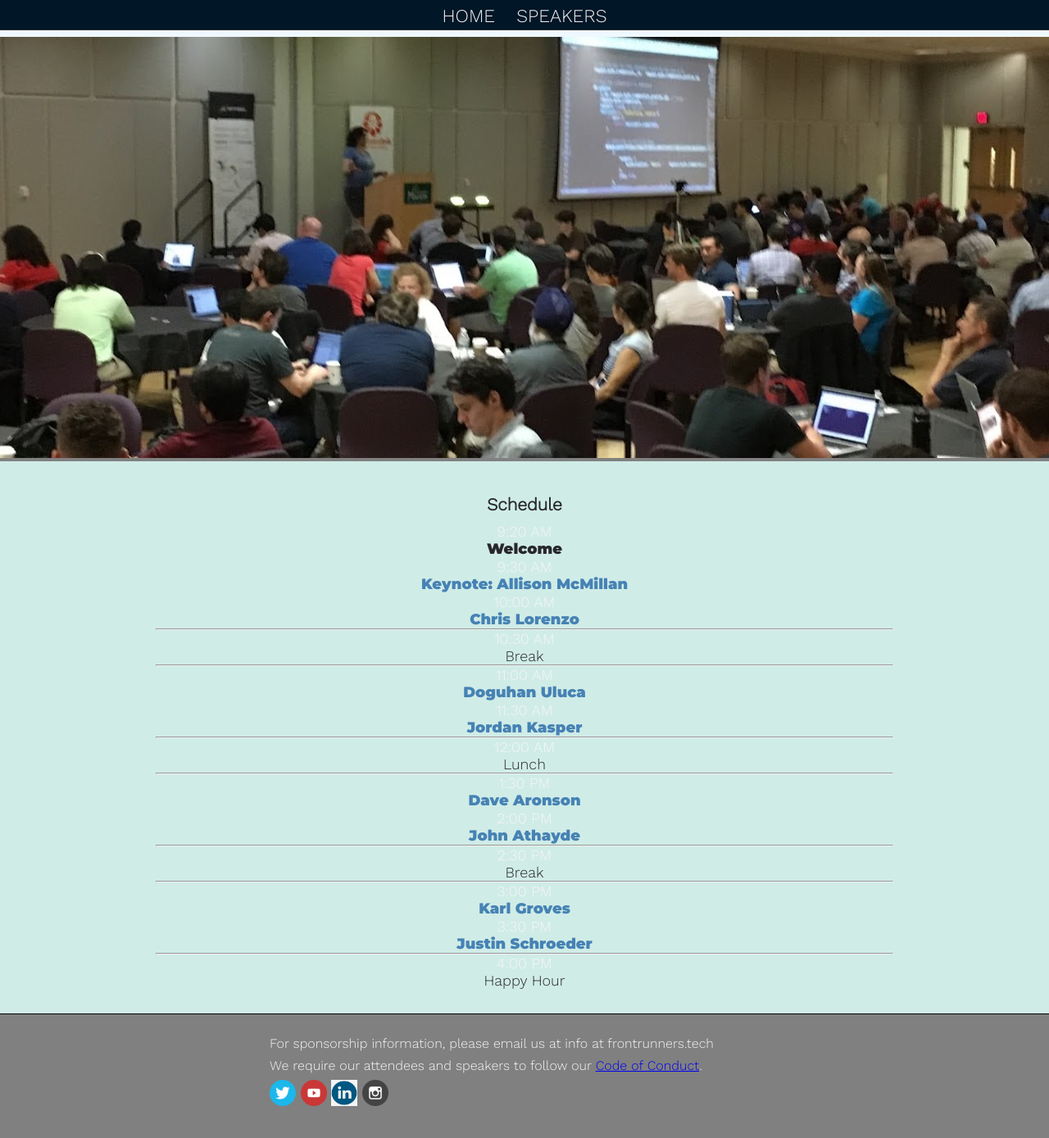
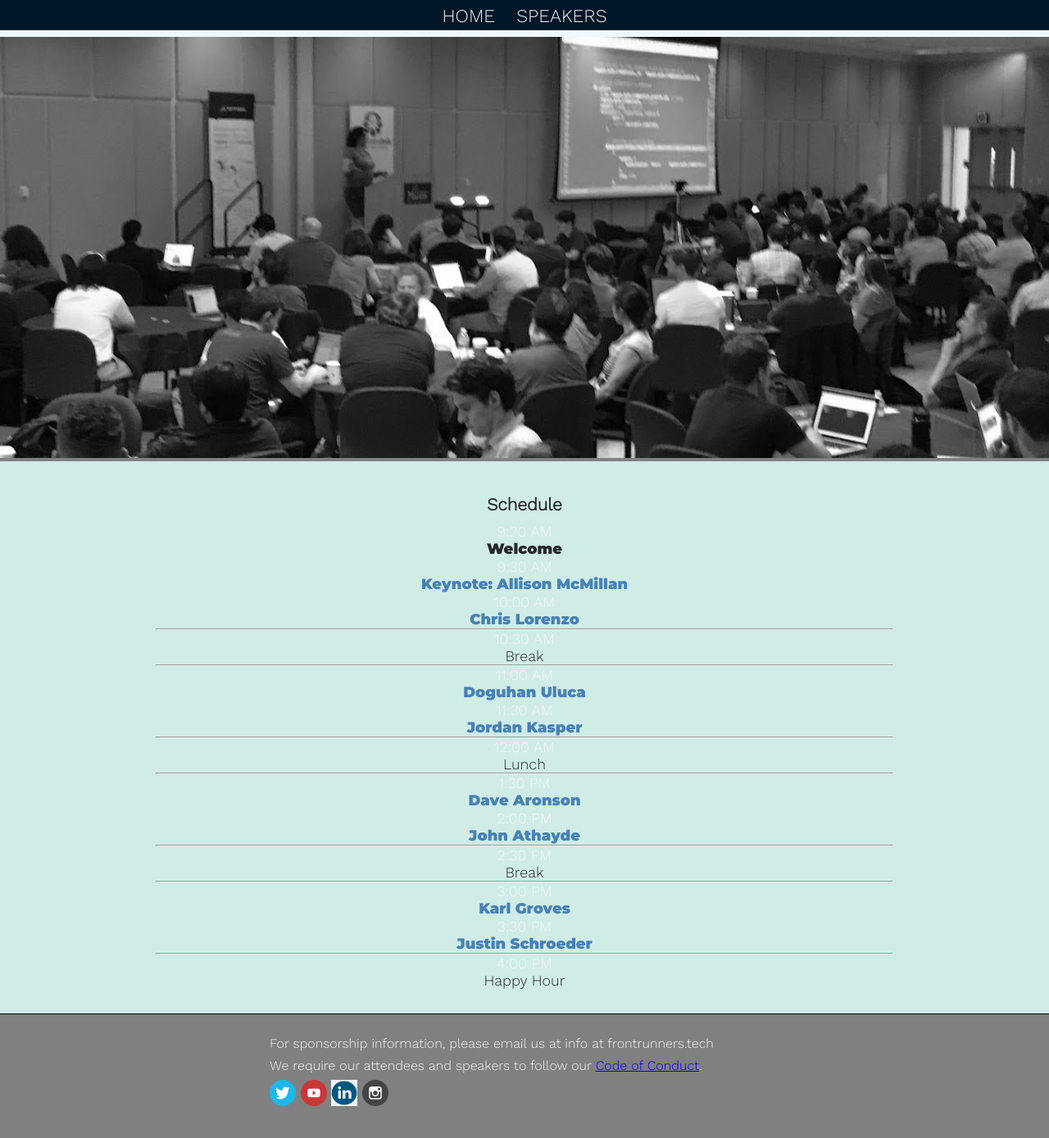
Before and after one commit to gothamgo/frontrunnersconf.github.io, a Jekyll site: the page built from test/testpage.html, in a window 1280 px wide and 1400 px high. Shown: the top 1389 px of the window at 82% size. Built offline with Jekyll 4.4.1, drawn with Linux system fonts in a browser that asks for light colours.

Commit message:
Update venue.html

```diff
--- a/_includes/venue.html
+++ b/_includes/venue.html
@@ -6,6 +6,8 @@
   div.venue {
   }
   div.venue img {
+    -webkit-filter: grayscale(100%);   /* For Safari 6.0 to 9.0 */
+    filter: grayscale(100%);
   }
 </style>
 
```
